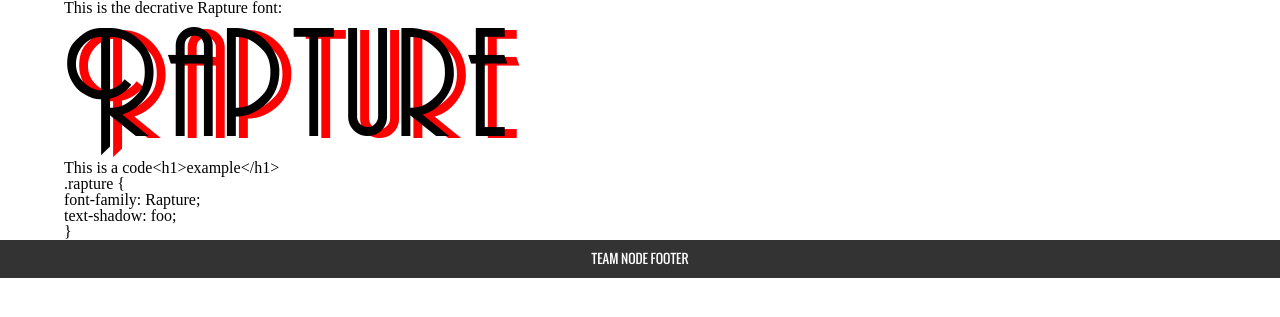
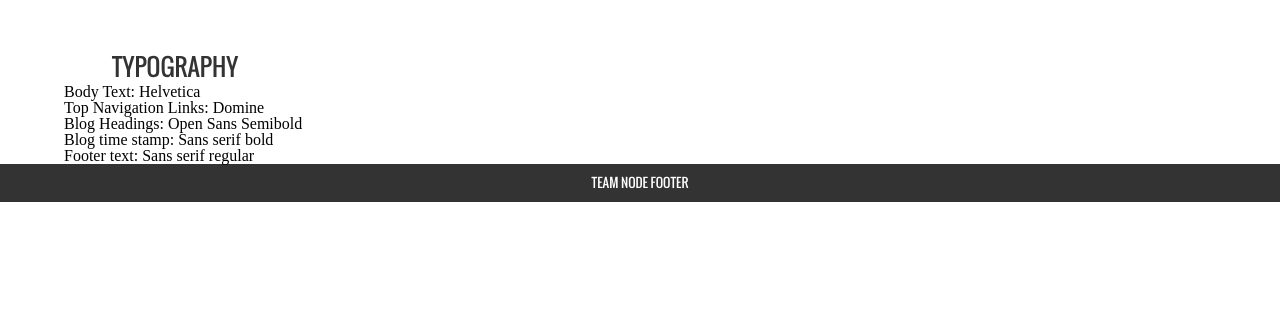
Before and after one commit to blackfalcon/UXEBootCamp-B12.StyleGuide, a Node project: template styleGuide/views/typography.jade in a window 1280 px wide. Shown: the part 48-365 px from the top of the page. Run offline with Node 20 templates, Linux system fonts and the light colour scheme; the template is opened without the code that fills it, so the values that code supplies are empty; some web fonts are replaced.

Commit message:
added typography stuff

```diff
--- a/styleGuide/views/typography.jade
+++ b/styleGuide/views/typography.jade
@@ -1,13 +1,12 @@
 extends layout
 
 block content
-  p This is the decrative Rapture font:
-  .rapture
-    p Rapture
-
-  p= 'This is a code' + '<h1>example</h1>'
-  pre.
-    .rapture {
-    font-family: Rapture;
-    text-shadow: foo;
-    }
+ #type
+  section
+    h2 Typography
+    ul
+      li Body Text: Helvetica
+      li Top Navigation Links: Domine
+      li Blog Headings: Open Sans Semibold
+      li Blog time stamp: Sans serif bold
+      li Footer text: Sans serif regular
```
